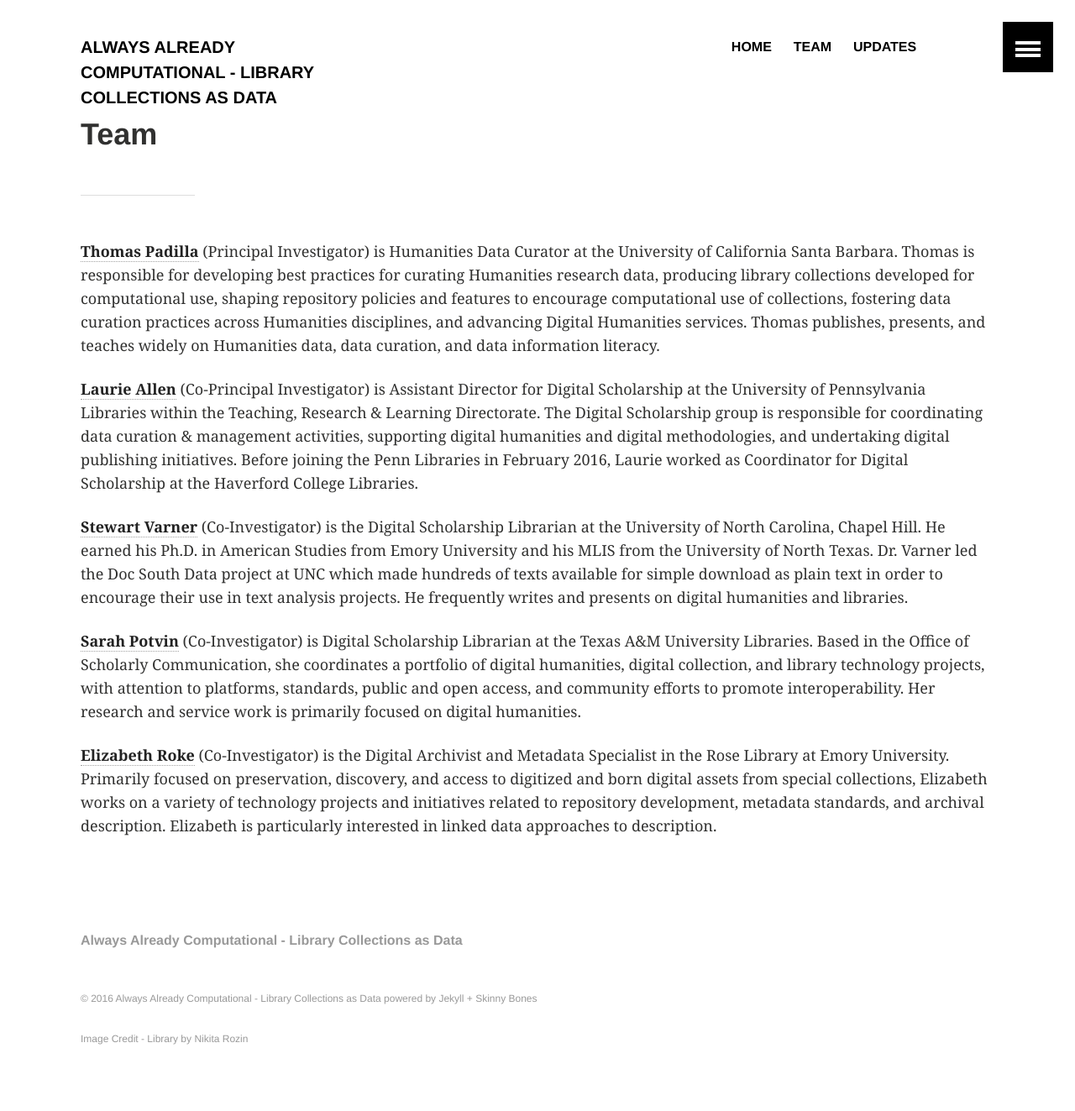
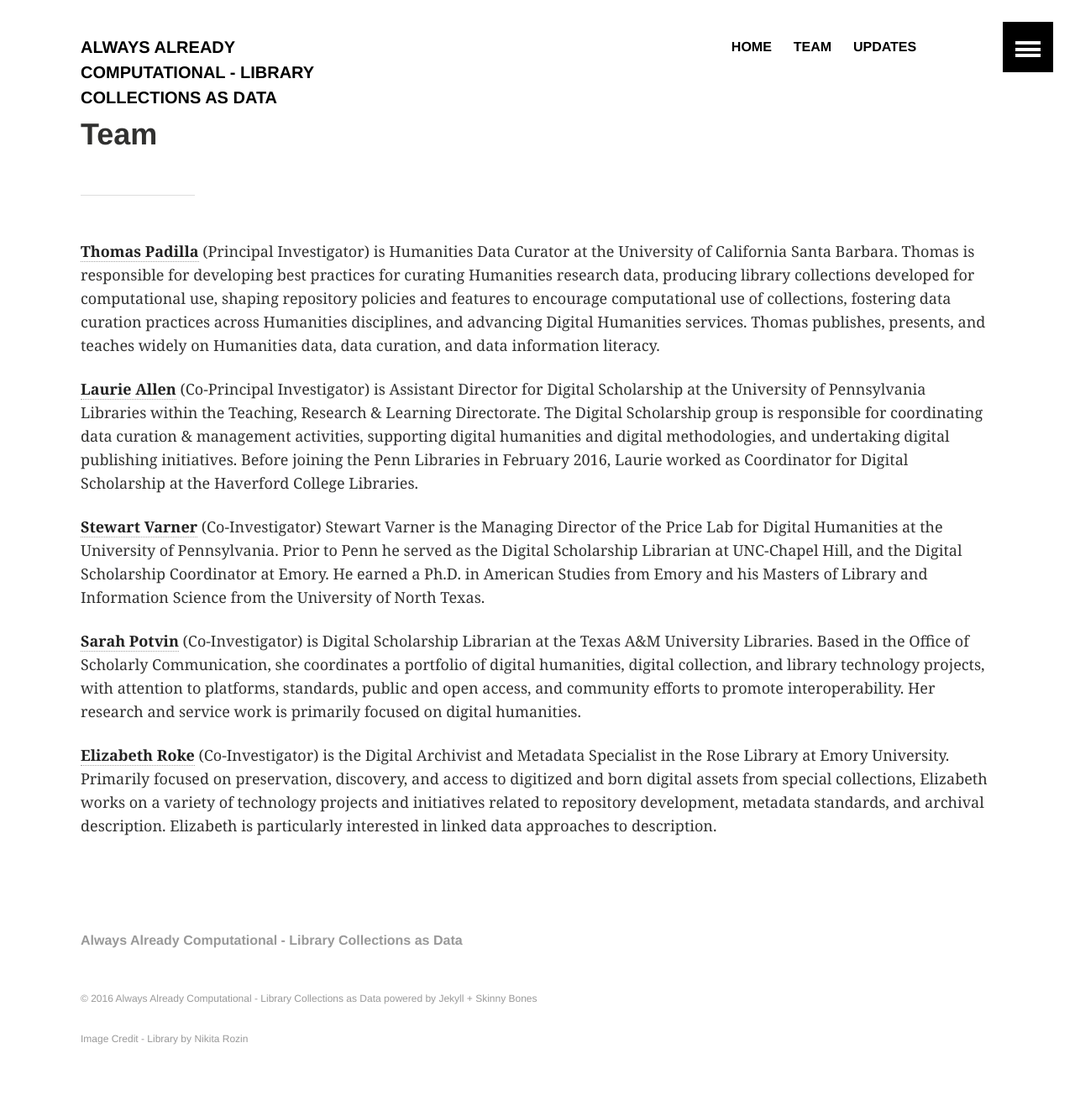
Before and after one commit to collectionsasdata/collectionsasdata.github.io, a Jekyll site: the page built from team.md, in a window 1280 px wide. Shown: the whole page at 84% size. Built offline with Jekyll 4.4.1, drawn with Linux system fonts in a browser that asks for light colours.

Commit message:
Update team.md

```diff
--- a/team.md
+++ b/team.md
@@ -9,7 +9,7 @@ title:  "Team"
 
 [**Laurie Allen**](http://www.laurieallen.org/) (Co-Principal Investigator) is  Assistant Director for Digital Scholarship at the University of Pennsylvania Libraries within the Teaching, Research & Learning Directorate. The Digital Scholarship group is responsible for coordinating data curation & management activities, supporting digital humanities and digital methodologies, and undertaking digital publishing initiatives. Before joining the Penn Libraries in February 2016, Laurie worked as Coordinator for Digital Scholarship at the Haverford College Libraries.
 
-[**Stewart Varner**](https://stewartvarner.com/) (Co-Investigator) is the Digital Scholarship Librarian at the University of North Carolina, Chapel Hill. He earned his Ph.D. in American Studies from Emory University and his MLIS from the University of North Texas. Dr. Varner led the Doc South Data project at UNC which made hundreds of texts available for simple download as plain text in order to encourage their use in text analysis projects. He frequently writes and presents on digital humanities and libraries.
+[**Stewart Varner**](https://stewartvarner.com/) (Co-Investigator) Stewart Varner is the Managing Director of the Price Lab for Digital Humanities at the University of Pennsylvania. Prior to Penn he served as the Digital Scholarship Librarian at UNC-Chapel Hill, and the Digital Scholarship Coordinator at Emory. He earned a Ph.D. in American Studies from Emory and his Masters of Library and Information Science from the University of North Texas.
 
 [**Sarah Potvin**](http://library.tamu.edu/directory/people/spotvin) (Co-Investigator) is Digital Scholarship Librarian at the Texas A&M University Libraries. Based in the Office of Scholarly Communication, she coordinates a portfolio of digital humanities, digital collection, and library technology projects, with attention to platforms, standards, public and open access, and community efforts to promote interoperability. Her research and service work is primarily focused on digital humanities.
 
```
